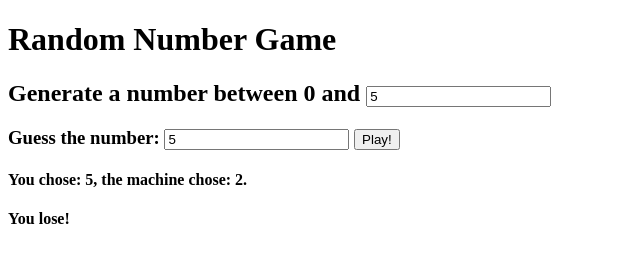
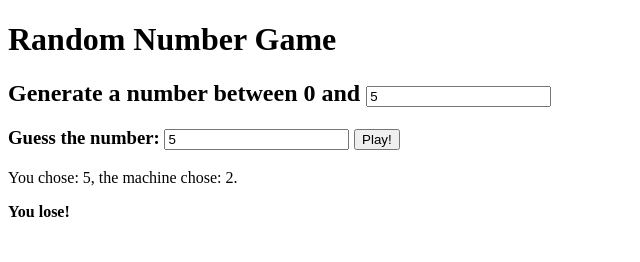
Before and after one commit to msmb6/codeChallenge-day8, a website built with Parcel: page index.html in a window 1280 px wide. Both pictures are taken after typing "5", "5" into the empty fields and a click on the input "Play!". Shown: the whole page, without its empty margins (0-640 px from the left). Built offline with nearby package versions, Linux system fonts and the light colour scheme.

Commit message:
update change parseInt innerHTML

```diff
--- a/index.html
+++ b/index.html
@@ -19,8 +19,8 @@
         <input type="submit" value="Play!" id="play-button" />
       </h3>
       <div id="answer-form">
-        <h4></h4>
-        <h4></h4>
+        <p></p>
+        <p></p>
       </div>
     </form>
 
--- a/src/index.js
+++ b/src/index.js
@@ -1,19 +1,21 @@
 const randForm = document.getElementById("rand-form");
 const randRange = document.getElementById("rand-range");
 const userAnswer = document.getElementById("user-answer");
-const checkInput = randForm.querySelector("#answer-form h4:first-child");
-const checkAnswer = randForm.querySelector("#answer-form h4:last-child");
+const checkInput = randForm.querySelector("#answer-form p:first-child");
+const checkAnswer = randForm.querySelector("#answer-form p:last-child");
 
 function playRand(event) {
   event.preventDefault();
-  const machineAnswer = Math.floor(Math.random() * Number(randRange.value) + 1);
+  const machineAnswer = Math.ceil(
+    Math.random() * parseInt(randRange.value, 10)
+  );
   checkInput.innerText = `You chose: ${userAnswer.value}, the machine chose: ${machineAnswer}.`;
 
-  const answer = Number(userAnswer.value);
+  const answer = parseInt(userAnswer.value, 10);
   if (answer === machineAnswer) {
-    checkAnswer.innerText = "You win!";
+    checkAnswer.innerHTML = "<strong>You win!</strong>";
   } else {
-    checkAnswer.innerText = "You lose!";
+    checkAnswer.innerHTML = "<strong>You lose!</strong>";
   }
 }
 randForm.addEventListener("submit", playRand);
```
